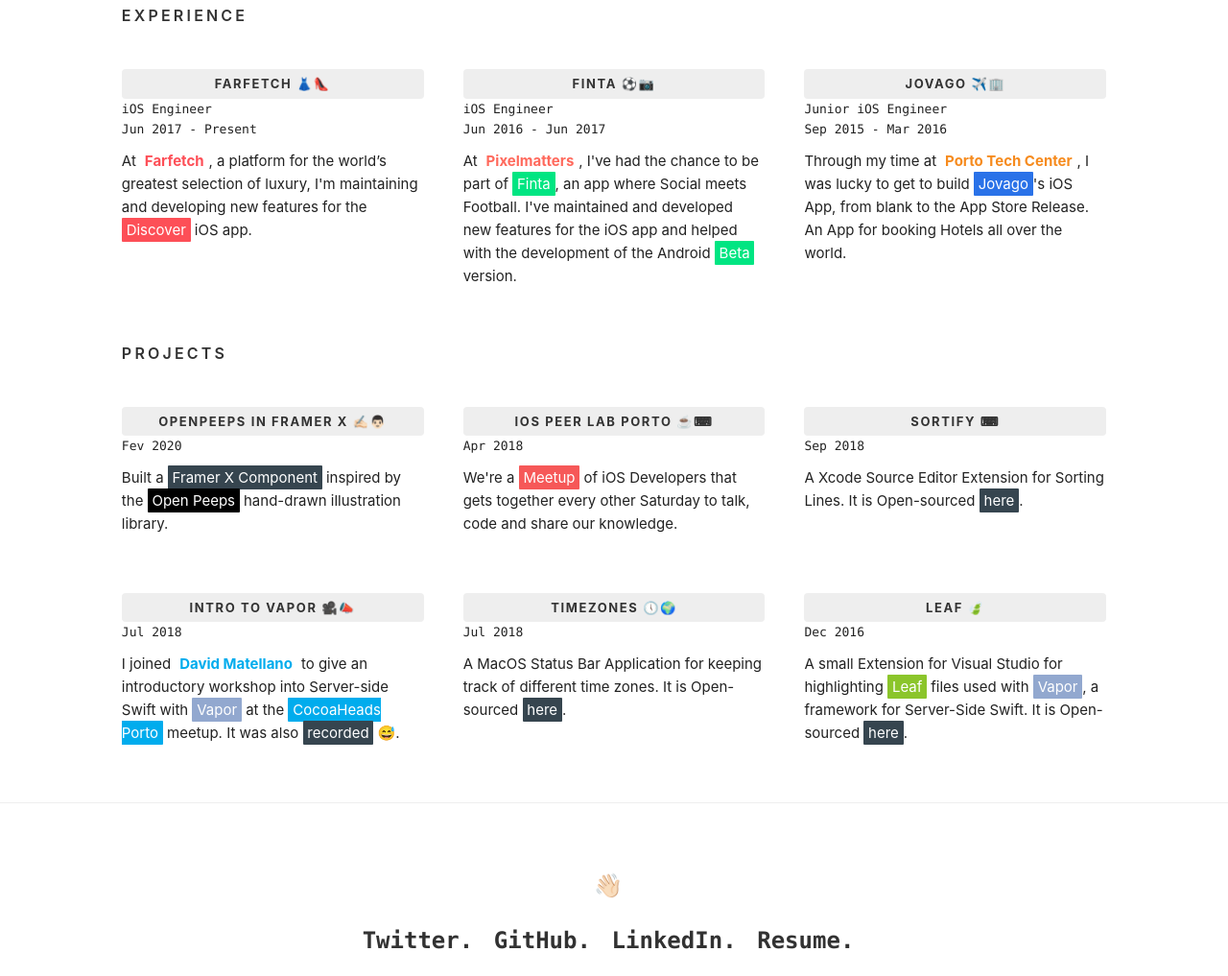
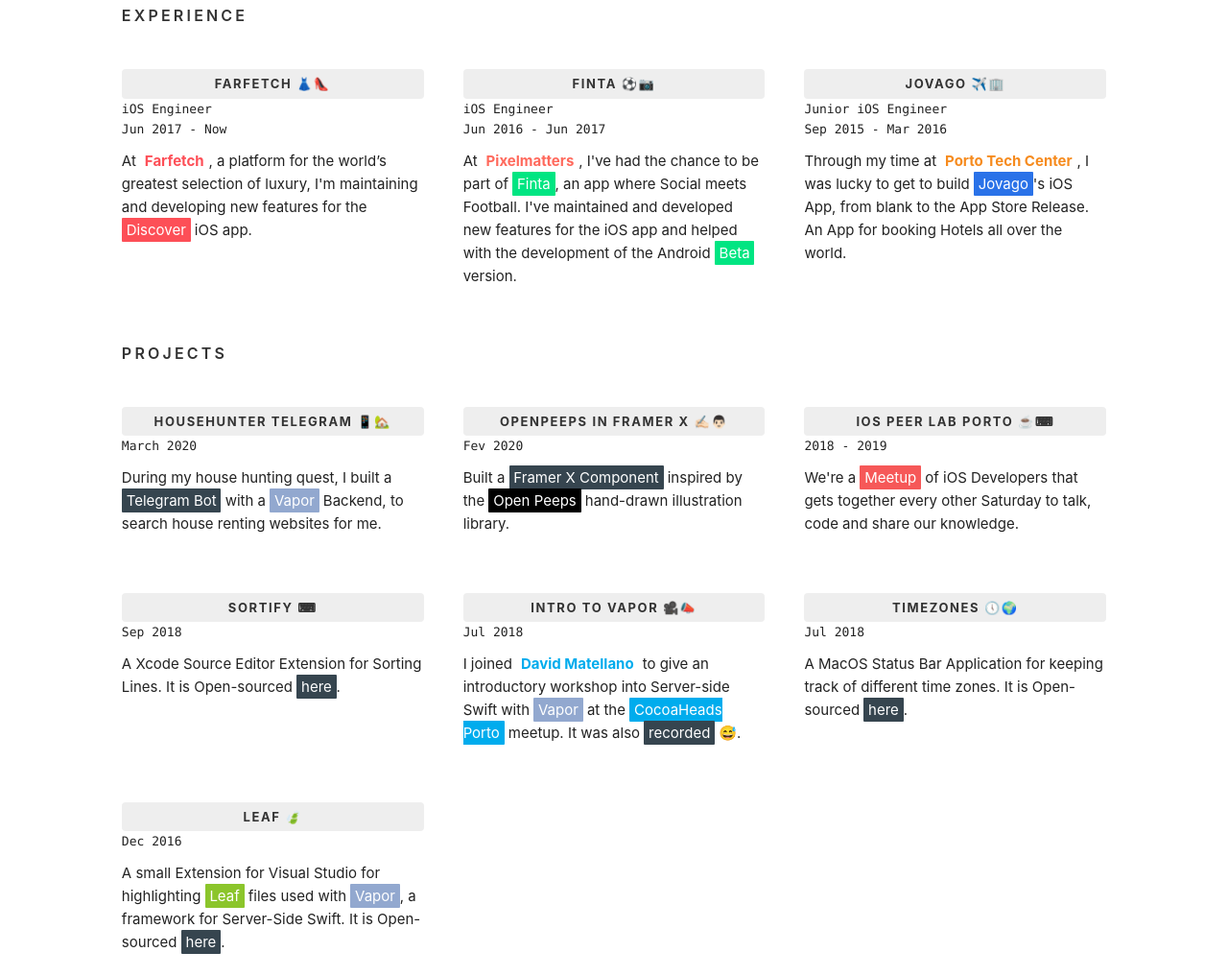
Before and after one commit to franciscoamado/FranciscoAmado.github.io, a Gatsby site: page / in a window 1280 px wide. Shown: the part 820-1837 px from the top of the page at 96% size. Built offline with nearby package versions, Linux system fonts and the light colour scheme; Gatsby itself is replaced by a stand-in of ours; some packages are replaced by stand-ins of ours.

Commit message:
Another one

```diff
--- a/package.json
+++ b/package.json
@@ -10,6 +10,7 @@
   "dependencies": {
     "babel-plugin-styled-components": "^1.10.6",
     "gatsby": "^2.15.34",
+    "gatsby-cli": "^2.11.1",
     "gatsby-image": "^2.2.25",
     "gatsby-plugin-feed": "^2.3.16",
     "gatsby-plugin-google-analytics": "^2.1.21",
--- a/src/pages/index.js
+++ b/src/pages/index.js
@@ -21,7 +21,7 @@
           <Column className="four columns">
             <Subtitle>Farfetch 👗👠</Subtitle>
             <Stamp>iOS Engineer</Stamp>
-            <Stamp>Jun 2017 - Present</Stamp>
+            <Stamp>Jun 2017 - Now</Stamp>
             <Description>
               At <strong><Tag text="Farfetch" href="https://farfetch.com" color="#fd4f57" padding="0"/></strong>, a platform for the world’s greatest selection of luxury, I'm maintaining and developing new features for the <Tag text="Discover" href="https://appstore.com/farfetch" background="#fd4f57" color="white"/> iOS app.
             </Description>
@@ -49,20 +49,31 @@
         <Title>Projects</Title>
         <Row className="row" style={{ marginBottom: "0" }}>
           <Column className="four columns">
+            <Subtitle>HouseHunter Telegram 📱🏡</Subtitle>
+            <Stamp>March 2020</Stamp>
+            <Description>
+              During my house hunting quest, I built a <Tag text="Telegram Bot" href="https://github.com/FranciscoAmado/househunter-vapor" background="#36454f"/> with a <Tag text="Vapor" href="http://vapor.codes" background="#92A8CF"/> Backend, to search house renting websites for me.
+            </Description>
+          </Column>
+
+          <Column className="four columns">
             <Subtitle>OpenPeeps in Framer X ✍🏻👨🏻</Subtitle>
             <Stamp>Fev 2020</Stamp>
             <Description>
               Built a <Tag text="Framer X Component" href="https://github.com/FranciscoAmado/OpenPeeps.framerfx" background="#36454f"/> inspired by the <Tag text="Open Peeps" href="https://www.openpeeps.com/" background="#000"/> hand-drawn illustration library.
             </Description>
           </Column>
+
           <Column className="four columns">
             <Subtitle>iOS Peer Lab Porto ️☕⌨</Subtitle>
-            <Stamp>Apr 2018</Stamp>
+            <Stamp>2018 - 2019</Stamp>
             <Description>
               We're a <Tag text="Meetup" href="https://www.meetup.com/iOS-Peer-Lab-Porto/" background="#f65858"/> of iOS Developers that gets together every other Saturday to talk, code and share our knowledge.
             </Description>
           </Column>
 
+        </Row>
+        <Row className="row" style={{ marginBottom: "0" }}>
           <Column className="four columns">
             <Subtitle>Sortify ️⌨</Subtitle>
             <Stamp>Sep 2018</Stamp>
@@ -71,8 +82,7 @@
               It is Open-sourced <Tag text="here" href="https://github.com/FranciscoAmado/Sortify" background="#36454f"/>.
             </Description>
           </Column>
-        </Row>
-        <Row className="row" style={{ marginBottom: "0" }}>
+
           <Column className="four columns">
             <Subtitle>Intro to Vapor 🎥📣</Subtitle>
             <Stamp>Jul 2018</Stamp>
@@ -89,6 +99,8 @@
             </Description>
           </Column>
 
+        </Row>
+        <Row className="row" style={{ marginBottom: "0" }}>
           <Column className="four columns">
             <Subtitle>Leaf 🍃</Subtitle>
             <Stamp>Dec 2016</Stamp>
```
Also changed, not shown: src/components/me.js, 2 other files.
